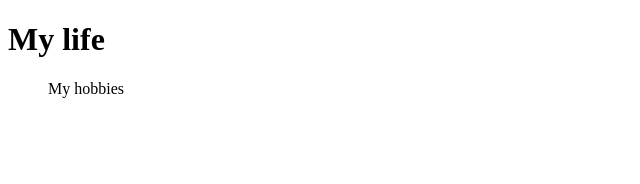
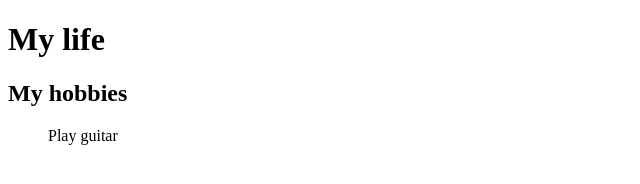
Before and after one commit to mikis14/ohh, a plain HTML site: page index.html in a window 1280 px wide. Shown: the whole page, without its empty margins (0-640 px from the left). Drawn offline with Linux system fonts and the light colour scheme.

Commit message:
Update index.html

```diff
--- a/index.html
+++ b/index.html
@@ -5,7 +5,8 @@
  </head>
 
 <body>
-  <dd>My hobbies</dd>
+  <h2>My hobbies</h2>
+  <dd>Play guitar</dd>
 
 
 </body>
```
